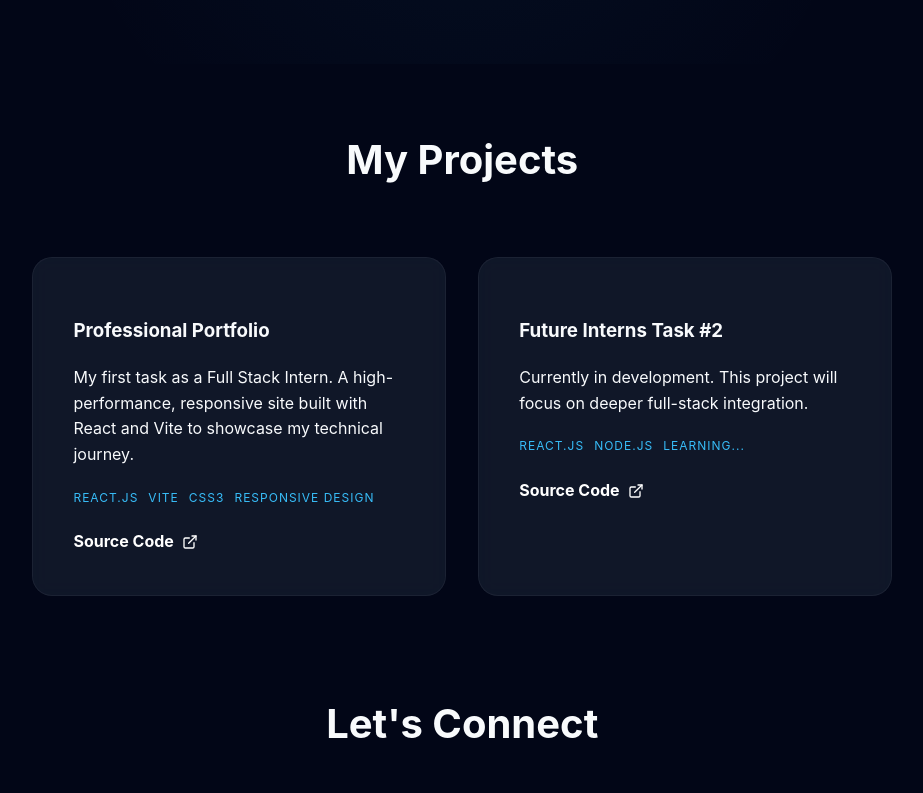
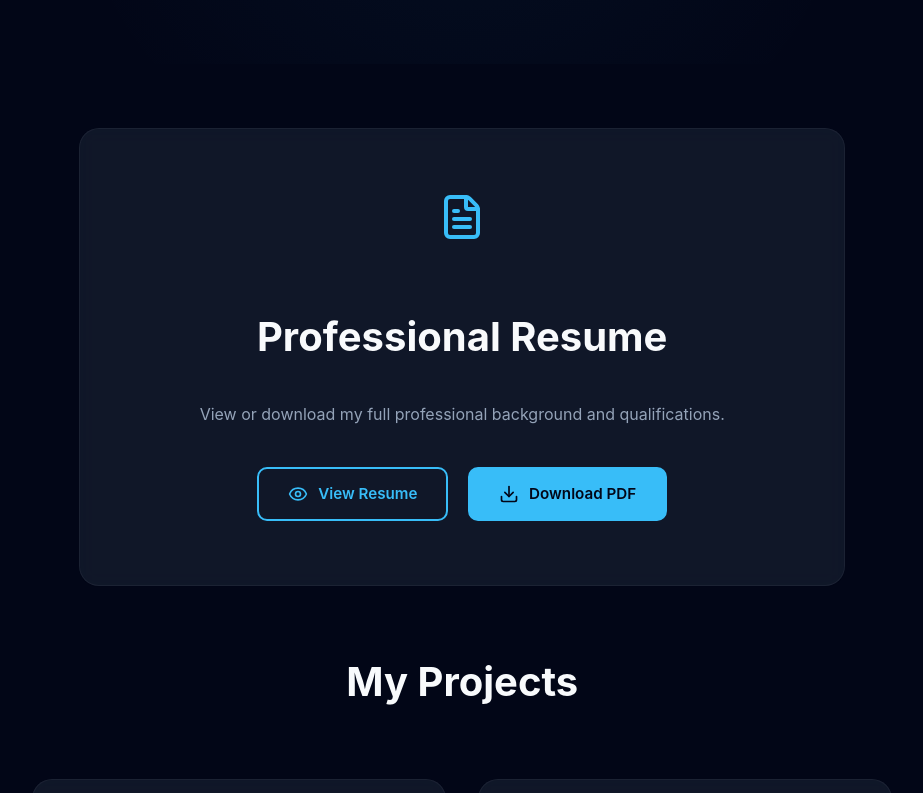
Before and after one commit to ST10254797/FUTURE_FS_01, a React (Vite) app: page / in a window 1280 px wide. Shown: the part 520-1313 px from the top of the page, without its empty margins (75-998 px from the left). Built offline with nearby package versions, Linux system fonts and the light colour scheme.

Commit message:
Added the resume section

```diff
--- a/src/App.css
+++ b/src/App.css
@@ -110,3 +110,93 @@ body {
 .contact-card p { color: var(--text-dim); font-size: 0.8rem; }
 
 .section h2 { text-align: center; font-size: 2.5rem; margin-top: 4rem; }
+/* --- RESUME SECTION STYLES --- */
+
+/* The main container for the Resume card */
+.resume-cta-container {
+  text-align: center;
+  padding: 4rem 2rem;
+  background: var(--card-bg); /* Matches your project cards */
+  border-radius: 20px;
+  max-width: 700px;
+  margin: 4rem auto; /* Centers it and gives vertical space */
+  border: 1px solid rgba(255, 255, 255, 0.05);
+  backdrop-filter: blur(10px);
+  transition: 0.3s ease-in-out;
+}
+
+.resume-cta-container:hover {
+  border-color: var(--accent);
+  box-shadow: 0 0 40px rgba(56, 189, 248, 0.1);
+}
+
+.resume-icon-box {
+  margin-bottom: 1.5rem;
+  display: flex;
+  justify-content: center;
+}
+
+.resume-cta-container p {
+  color: var(--text-dim);
+  margin-bottom: 2.5rem;
+}
+
+/* Container for the View & Download buttons */
+.resume-actions {
+  display: flex;
+  justify-content: center;
+  gap: 20px;
+  flex-wrap: wrap; /* Ensures buttons stack on mobile */
+}
+
+/* Standard button base for the Resume section */
+.btn-view, .btn-download {
+  display: inline-flex;
+  align-items: center;
+  gap: 10px;
+  padding: 0.8rem 1.8rem;
+  border-radius: 10px;
+  font-weight: 600;
+  text-decoration: none;
+  font-size: 0.95rem;
+  transition: all 0.3s cubic-bezier(0.175, 0.885, 0.32, 1.275);
+  cursor: pointer;
+}
+
+/* "View Resume" - The Outline Style */
+.btn-view {
+  border: 2px solid var(--accent);
+  color: var(--accent);
+  background: transparent;
+}
+
+.btn-view:hover {
+  background: rgba(56, 189, 248, 0.1);
+  transform: translateY(-3px);
+}
+
+/* "Download PDF" - The Solid Style */
+.btn-download {
+  background: var(--accent);
+  color: var(--bg); /* Dark text on bright button */
+  border: 2px solid var(--accent);
+}
+
+.btn-download:hover {
+  transform: translateY(-3px);
+  box-shadow: 0 10px 20px rgba(56, 189, 248, 0.3);
+  background: #7dd3fc; /* Slightly lighter on hover */
+}
+
+/* Mobile Tweak: Stack buttons on small screens */
+@media (max-width: 480px) {
+  .resume-actions {
+    flex-direction: column;
+    padding: 0 20px;
+  }
+
+  .btn-view, .btn-download {
+    width: 100%;
+    justify-content: center;
+  }
+}
--- a/src/App.jsx
+++ b/src/App.jsx
@@ -1,6 +1,7 @@
 import React from 'react';
 import Navbar from './components/Navbar';
 import Hero from './components/Hero';
+import ResumeSection from './components/ResumeSection'; // 1. Import it here
 import ProjectCard from './components/ProjectCard';
 import Contact from './components/Contact';
 import { PROJECTS } from './data';
@@ -11,6 +12,9 @@ function App() {
     <div className="app-container">
       <Navbar />
       <Hero />
+
+      {/* 2. Place it here so recruiters see it early */}
+      <ResumeSection />
 
       <section id="projects" className="section">
         <h2>My Projects</h2>
--- a/src/components/Navbar.jsx
+++ b/src/components/Navbar.jsx
@@ -5,6 +5,7 @@ const Navbar = () => (
     <div className="logo">CRN_Dev</div>
     <div className="nav-links">
       <a href="#about">About</a>
+      <a href="#resume">Resume</a>
       <a href="#projects">Projects</a>
       <a href="#contact">Contact</a>
     </div>
--- /dev/null
+++ b/src/components/ResumeSection.jsx
@@ -0,0 +1,42 @@
+import React from 'react';
+import { FileText, Download, Eye } from 'lucide-react';
+
+const ResumeSection = () => {
+  // Replace this with the actual name of the file you put in your /public folder
+  const resumeLink = "/Updated_Cristiano_R_Naidoo_CV.pdf";
+
+  return (
+    <section id="resume" className="section">
+      <div className="resume-cta-container">
+        <div className="resume-icon-box">
+           <FileText size={48} className="highlight" />
+        </div>
+        <h2>Professional Resume</h2>
+        <p>View or download my full professional background and qualifications.</p>
+
+        <div className="resume-actions">
+          {/* VIEW BUTTON */}
+          <a
+            href={resumeLink}
+            target="_blank"
+            rel="noreferrer"
+            className="btn-view"
+          >
+            <Eye size={20} /> View Resume
+          </a>
+
+          {/* DOWNLOAD BUTTON */}
+          <a
+            href={resumeLink}
+            download="CR_Naidoo_CV.pdf"
+            className="btn-download"
+          >
+            <Download size={20} /> Download PDF
+          </a>
+        </div>
+      </div>
+    </section>
+  );
+};
+
+export default ResumeSection;
```
Also changed, not shown: 1 other file (tests, documents, lock files or other folders).
